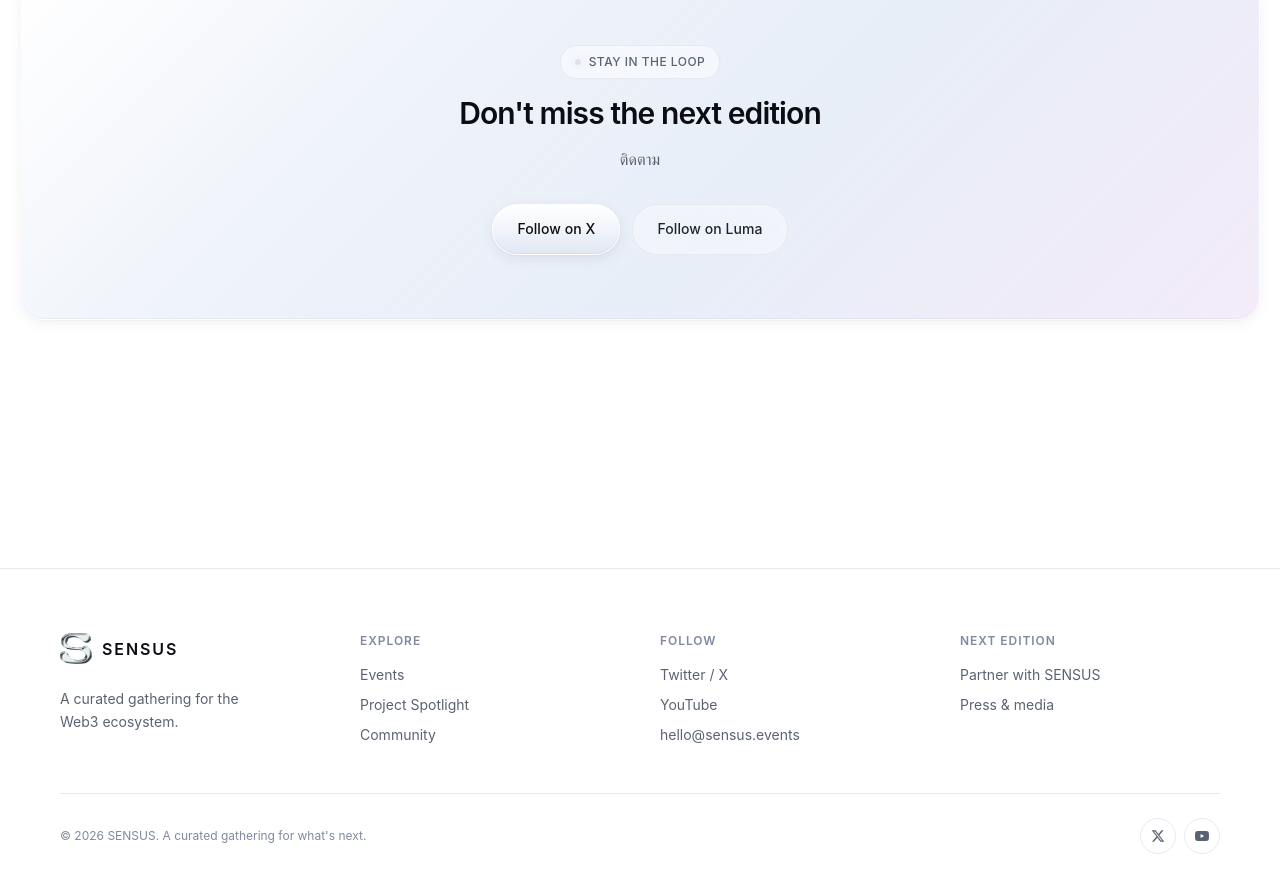
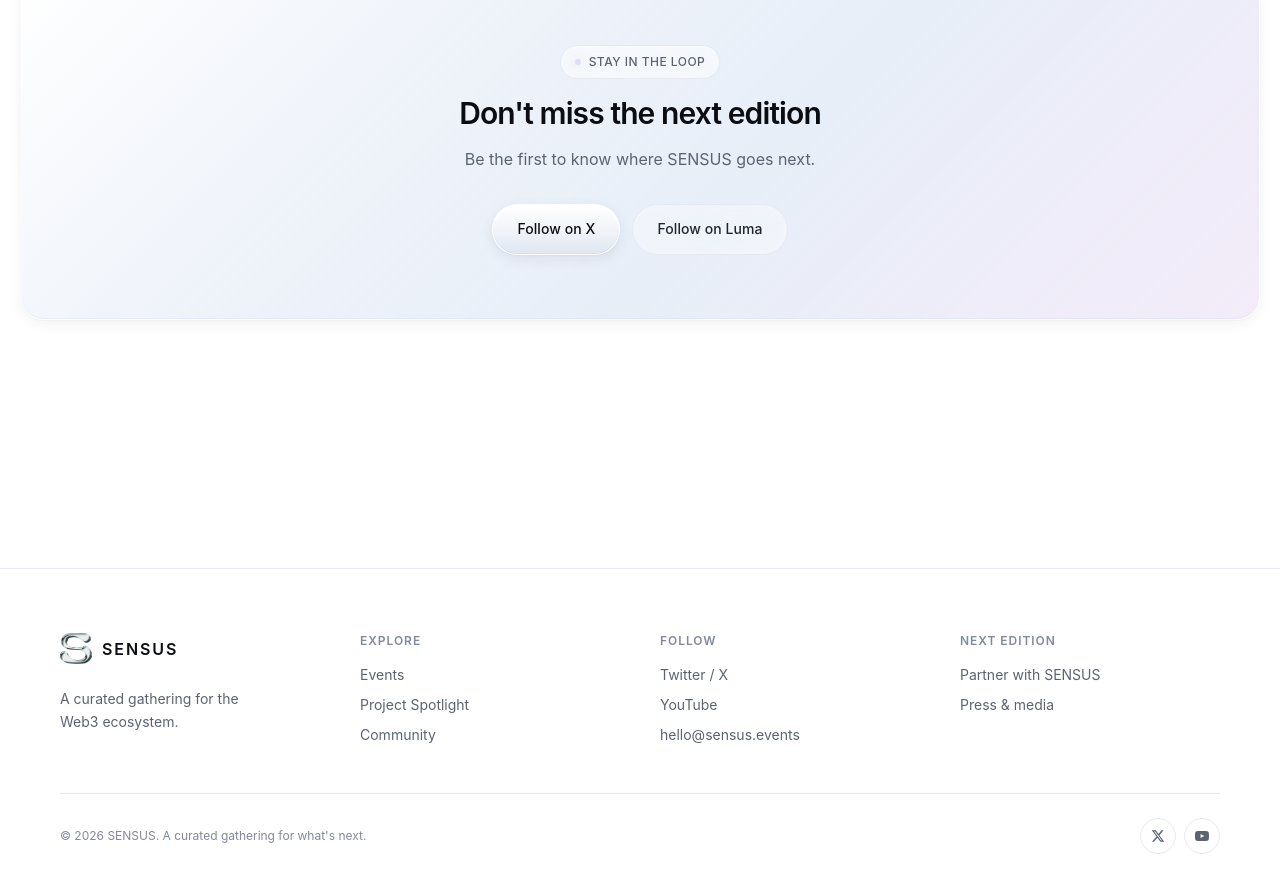
Before and after one commit to maymthws/sensus-website, a Next.js app: page /events in a window 1280 px wide. Shown: the part 2130-3022 px from the top of the page. Built offline with nearby package versions, Linux system fonts and the light colour scheme; no server answers.

Commit message:
fix(events): update stay-in-the-loop copy + luma href
- Caption 'ติดตาม' → 'Be the first to know where SENSUS goes next.'
- 'Follow on Luma' button href: featured.lumaUrl
  (https://luma.com/dauf89hl) → https://luma.com/sensus
  (channel-level follow, not single event)

```diff
--- a/app/events/page.tsx
+++ b/app/events/page.tsx
@@ -209,7 +209,7 @@
             Don't miss the next edition
           </h2>
           <p className="mt-4 max-w-xl mx-auto text-[var(--ink-500)] text-pretty">
-            ติดตาม
+            Be the first to know where SENSUS goes next.
           </p>
           <div className="mt-8 flex flex-wrap justify-center gap-3">
             <Link
@@ -221,7 +221,7 @@
               Follow on X
             </Link>
             <Link
-              href={featured.lumaUrl}
+              href="https://luma.com/sensus"
               target="_blank"
               rel="noopener noreferrer"
               className="btn btn-ghost"
```
